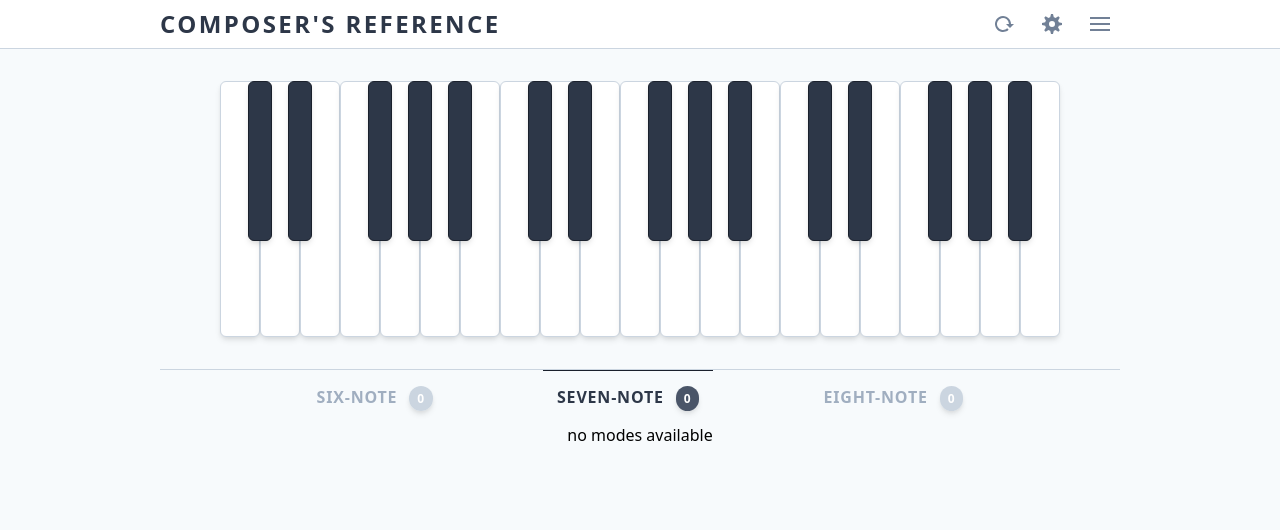
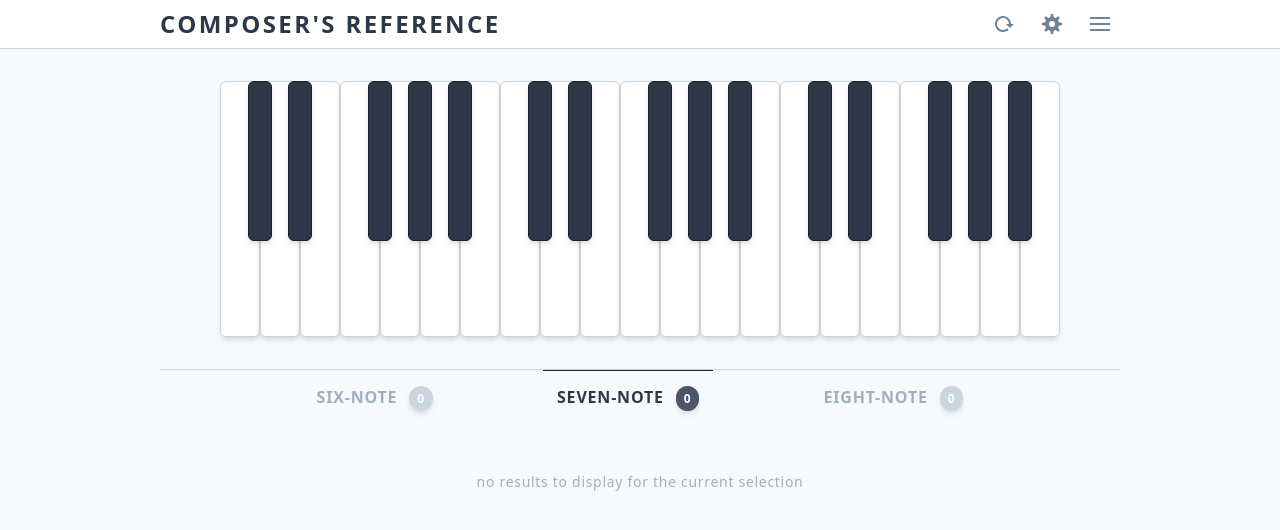
Before and after one commit to Kuzmink13/Composers-Reference, a React (Create React App) app: page / in a window 1280 px wide. Shown: the top 530 px of the page. Built offline with nearby package versions, Linux system fonts and the light colour scheme.

Commit message:
Updated no-modes-available message

```diff
--- a/src/components/ModeController.jsx
+++ b/src/components/ModeController.jsx
@@ -29,7 +29,9 @@ function ModeController(props) {
           getCard={props.getCard}
         />
       ) : (
-        <span className="m-auto">no modes available</span>
+        <span className="text-gray-500 text-sm font-medium tracking-wider m-auto mt-12">
+          no results to display for the current selection
+        </span>
       )}
     </Fragment>
   );
```
